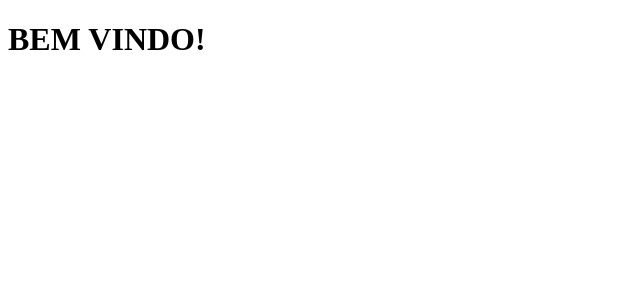
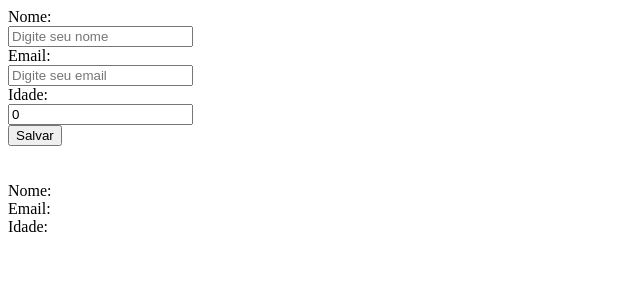
Before and after one commit to kevinfaisca/React-Node_01, a React (Create React App) app: page / in a window 1280 px wide. Shown: the top 300 px of the page, without its empty margins (0-640 px from the left). Built offline with nearby package versions, Linux system fonts and the light colour scheme.

Commit message:
#22082025

```diff
--- a/src/App.js
+++ b/src/App.js
@@ -1,7 +1,42 @@
+import { useState } from 'react';
+
 function App() {
+  const [nome, setNome] = useState('');
+  const [email, setEmail] = useState('');
+  const [idade, setIdade] = useState(0);
+
+  const [user, setUser] = useState({});
+
+  function registro(e){
+    e.preventDefault();
+
+    setUser({
+      nome: nome,
+      email: email,
+      idade: idade
+    })
+  }
+
   return (
     <div>
-      <h1>BEM VINDO!</h1>
+      <form onSubmit={registro}>
+        <label>Nome:</label><br/>
+        <input placeholder='Digite seu nome' value={nome} onChange={(e) =>{setNome(e.target.value)}} /><br/>
+
+        <label>Email:</label><br/>
+        <input placeholder='Digite seu email' value={email}  onChange={(e) =>{setEmail(e.target.value)}}/><br/>
+
+        <label>Idade:</label><br/>
+        <input placeholder='Digite seu idade' value={idade}  onChange={(e) =>{setIdade(e.target.value)}}/><br/>
+
+        <button type="submit">Salvar</button>
+      </form>
+      <br/><br/>
+      <div>
+        <span>Nome: {user.nome}</span><br/>
+        <span>Email: {user.email}</span><br/>
+        <span>Idade: {user.idade}</span><br/>
+      </div>
     </div>
   );
 }
```
